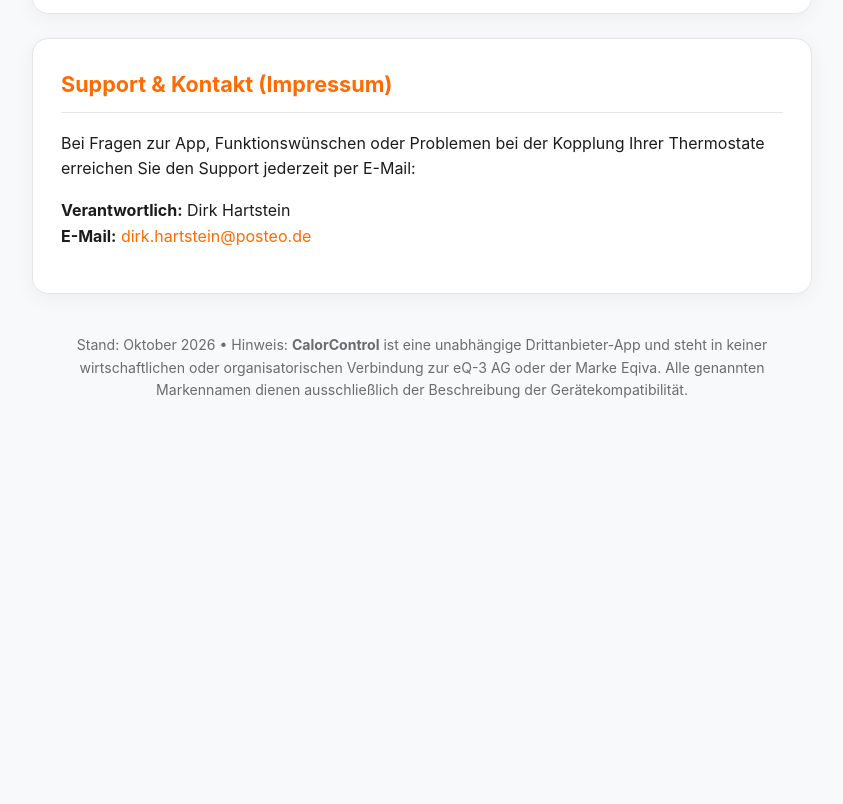
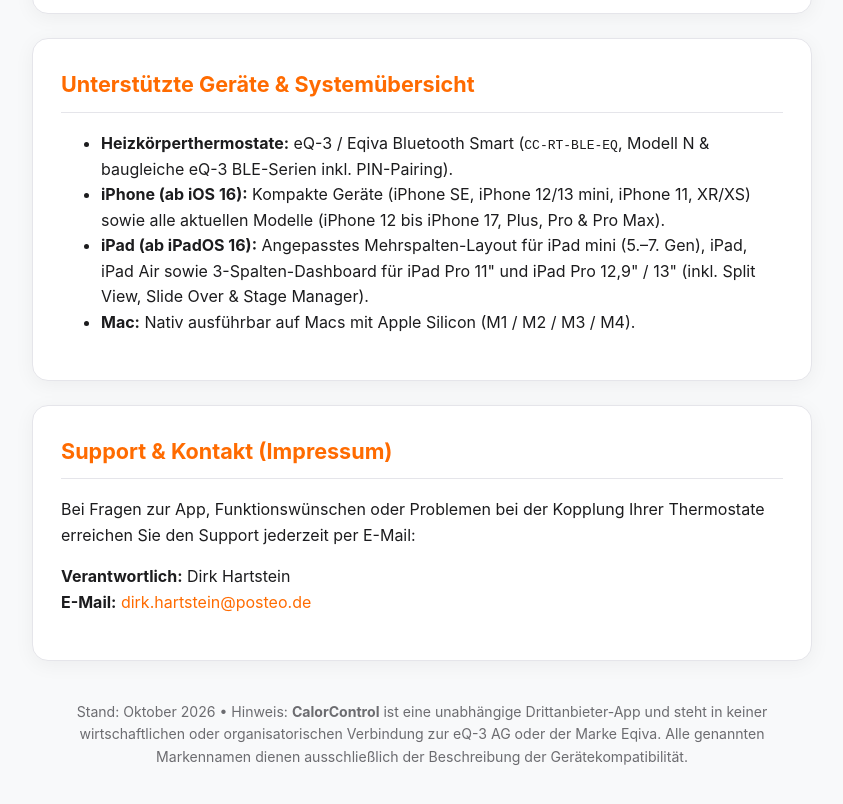
Before and after one commit to dirkhartstein-wq/calorcontrol, a plain HTML site: page index.html in a window 1280 px wide. Shown: the part 1076-1880 px from the top of the page, without its empty margins (218-1061 px from the left). Before the commit the page ends 1554 px from the top, so only its background shows below. Drawn offline with Linux system fonts and the light colour scheme.

Commit message:
Update index.html with supported devices overview

```diff
--- a/index.html
+++ b/index.html
@@ -134,6 +134,16 @@
     </section>
 
     <section class="card">
+        <h2>Unterstützte Geräte &amp; Systemübersicht</h2>
+        <ul>
+            <li><strong>Heizkörperthermostate:</strong> eQ-3 / Eqiva Bluetooth Smart (<code>CC-RT-BLE-EQ</code>, Modell N &amp; baugleiche eQ-3 BLE-Serien inkl. PIN-Pairing).</li>
+            <li><strong>iPhone (ab iOS 16):</strong> Kompakte Geräte (iPhone SE, iPhone 12/13 mini, iPhone 11, XR/XS) sowie alle aktuellen Modelle (iPhone 12 bis iPhone 17, Plus, Pro &amp; Pro Max).</li>
+            <li><strong>iPad (ab iPadOS 16):</strong> Angepasstes Mehrspalten-Layout für iPad mini (5.–7. Gen), iPad, iPad Air sowie 3-Spalten-Dashboard für iPad Pro 11" und iPad Pro 12,9" / 13" (inkl. Split View, Slide Over &amp; Stage Manager).</li>
+            <li><strong>Mac:</strong> Nativ ausführbar auf Macs mit Apple Silicon (M1 / M2 / M3 / M4).</li>
+        </ul>
+    </section>
+
+    <section class="card">
         <h2>Support &amp; Kontakt (Impressum)</h2>
         <p>Bei Fragen zur App, Funktionswünschen oder Problemen bei der Kopplung Ihrer Thermostate erreichen Sie den Support jederzeit per E-Mail:</p>
         <p>
```
